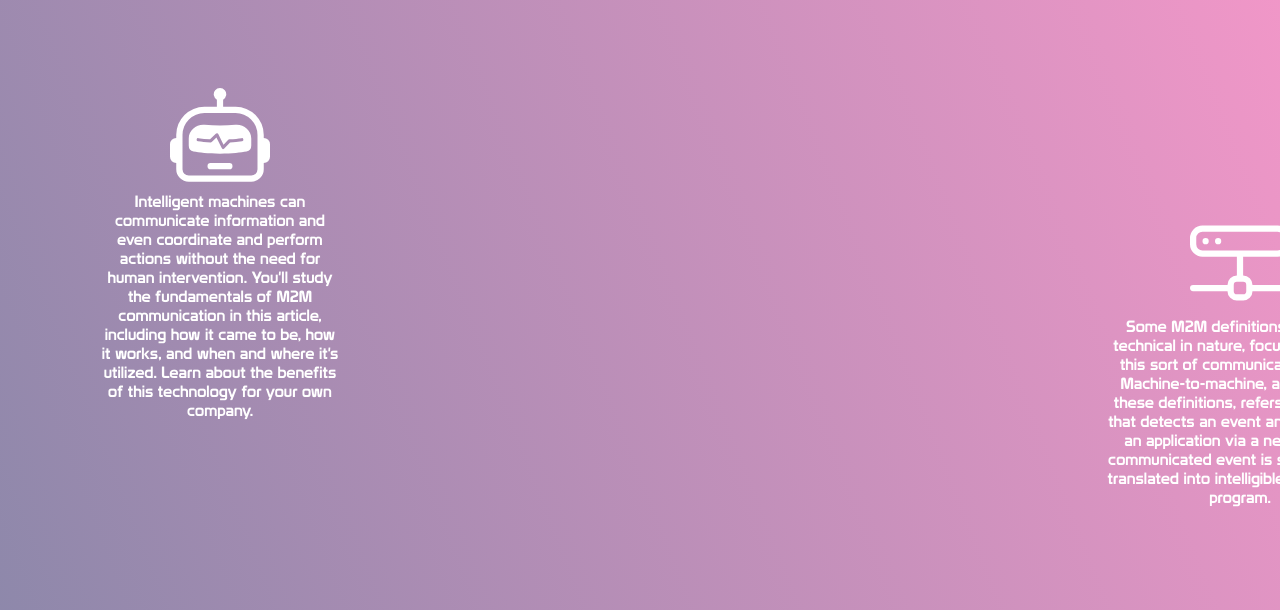
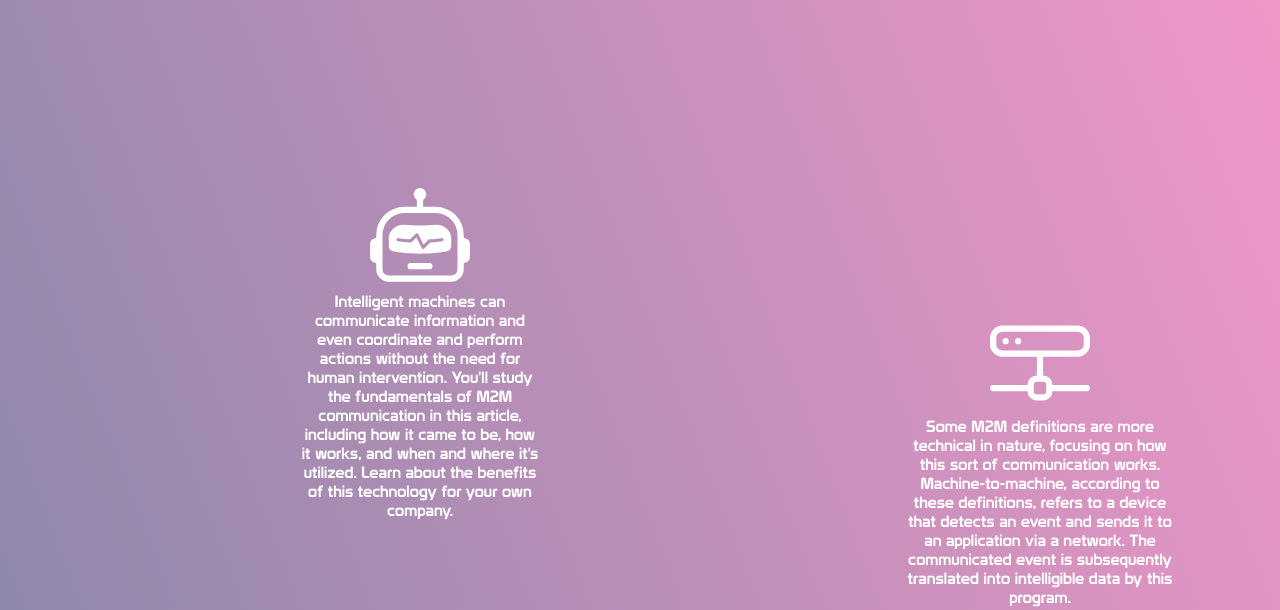
Before and after one commit to ballatae/Group7, a plain HTML site: page TechOfTheFuture/html/machinetomachine.html in a window 1280 px wide. Shown: the part 564-1174 px from the top of the page. Drawn offline with Linux system fonts and the light colour scheme.

Commit message:
last changes

```diff
--- a/TechOfTheFuture/html/machinetomachine.html
+++ b/TechOfTheFuture/html/machinetomachine.html
@@ -57,8 +57,8 @@ body{
   margin-top: 100px;
 }
 .box1{
-  margin-left: 100px;
-  margin-top: 100px;;
+  margin-left: 300px;
+  margin-top: 200px;;
   width: 240px;
   height: 120px;
   color: white;
@@ -68,7 +68,7 @@ body{
 }
 .box2{
   margin-top: 5px;
-  margin-left: 1100px;
+  margin-left: 900px;
   width: 280px;
   height: 120px;
   color: white;
--- a/TechOfTheFuture/other/style.css
+++ b/TechOfTheFuture/other/style.css
@@ -1542,6 +1542,7 @@ so it will stay in the middle in all the formats */
   display: grid;
   grid-template-columns: repeat(auto-fit, minmax(400px, 1fr));
   grid-template-rows: repeat(3) minmax(600, 1fr);
+  color: #fff;
 }
 
 /* Style for the content in the accordion+panel grids */
@@ -1589,6 +1590,7 @@ so it will stay in the middle in all the formats */
   background: linear-gradient(to top right, #59809b 0%, #ff99cc 100%);
   display: none;
   overflow: hidden;
+  color: #fff;
 }
 
 /* Style for the content+image grids */
@@ -1631,6 +1633,7 @@ div.ai-contenttxt {
   text-align: justify;
   padding-right: 10%;
   font-family: nasalization, sans-serif;
+  color: #fff;
 }
 div.ai-bigcontainer .ai-imgonside {
   vertical-align: middle;
```
Also changed, not shown: TechOfTheFuture/html/fiveG.html (+2 -2 lines).
